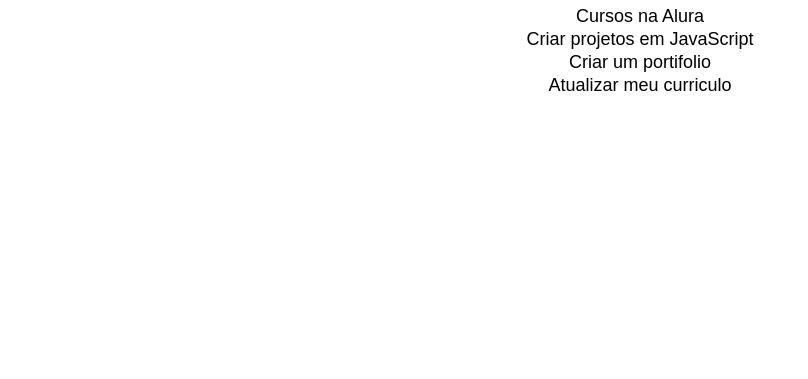
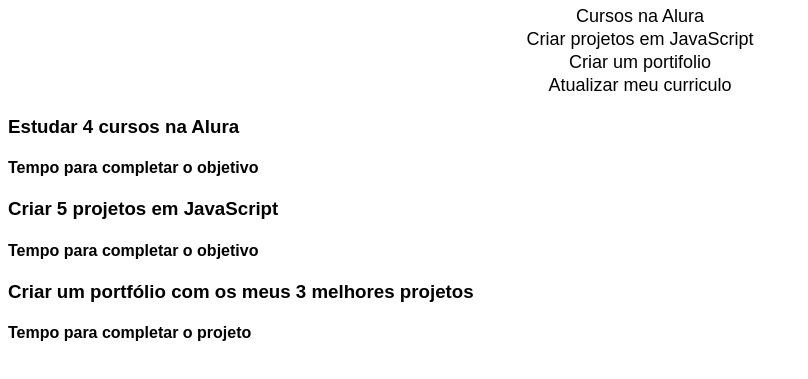
Before and after one commit to tatianekovalek/metas, a plain HTML site: page index.html in a window 1280 px wide. Shown: the part 93-472 px from the top of the page, without its empty margins (0-808 px from the left). Drawn offline with Linux system fonts and the light colour scheme.

Commit message:
metas adicionadas

```diff
--- a/index.html
+++ b/index.html
@@ -16,6 +16,17 @@
     <button class="botao ativo">Atualizar meu curriculo</button>
    </div>
    </section>
+   <div class="abas-textos">
+    <h3 class="aba-conteudo-titulo-principal">Estudar 4 cursos na Alura</h3>
+    <h4 class="aba-conteudo-titulo-secundario">Tempo para completar o objetivo</h4>
+    <div class="abas-textos">
+        <h3 class="aba-conteudo-titulo-principal">Criar 5 projetos em JavaScript</h3>
+        <h4 class="aba-conteudo-titulo-secundario">Tempo para completar o objetivo</h4>
+    <div class="aba-textos">
+        <h3 class="aba-conteudo-titulo-principal">Criar um portfólio com os meus 3 melhores projetos</h3>
+        <h4 class="aba-conteudo-titulo-secundario">Tempo para completar o projeto</h4>
+    <div class="aba-textos">
+   </div>
    <script src="main.js"></script>
 </body>
 </html>
--- a/main.js
+++ b/main.js
@@ -2,6 +2,8 @@ const botoes= document.querySelectorAll(".botao");
 console.log(botoes);
 for(let i=0;i<botoes.length;i++){
     botoes [i].onclick=function(){
-
+            for(let j=0);j>botoes.length;j++) {
+            botoes[j].classlit.classlit.remove("ativo");
     }
+    botoes[i]this.classlit.add("ativo");
 }
```
